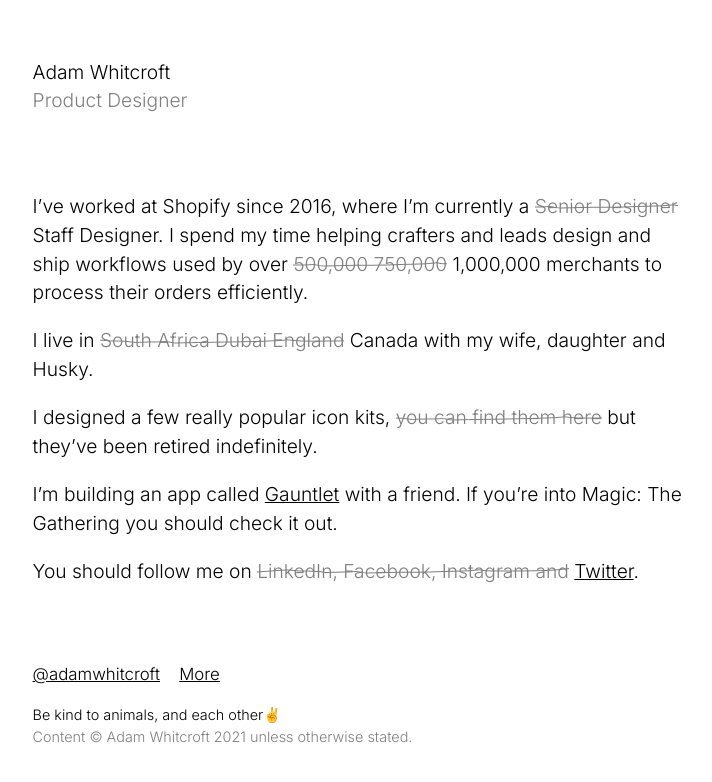
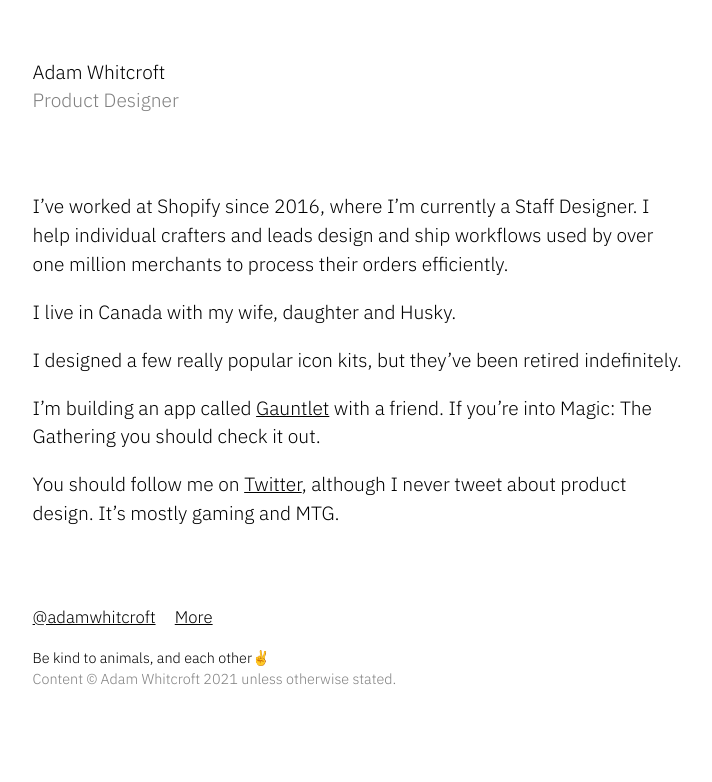
Before and after one commit to AdamWhitcroft/adamwhitcroft.github.io, a Jekyll site: the page built from index.md, in a window 1280 px wide. Shown: the top 782 px of the page, without its empty margins (281-993 px from the left). Built offline with Jekyll 4.4.1, drawn with Linux system fonts in a browser that asks for light colours.

Commit message:
cleaning up

```diff
--- a/_layouts/default.html
+++ b/_layouts/default.html
@@ -12,7 +12,7 @@
         <link rel="icon" type="image/svg+xml" href="/favicon.svg">
         <link color="#888" href="/favicon.svg" rel="mask-icon">
         <link rel="preconnect" href="https://fonts.gstatic.com">
-        <link href="https://fonts.googleapis.com/css2?family=Homemade+Apple&family=Inter:wght@300&display=swap" rel="stylesheet">
+        <link href="https://fonts.googleapis.com/css2?family=IBM+Plex+Sans:wght@300&display=swap" rel="stylesheet">
         <link rel="stylesheet" href="/css/style.css">
         <script type="text/javascript">
             window.ga=window.ga||function(){(ga.q=ga.q||[]).push(arguments)};ga.l=+new Date;
--- a/_sass/_profile-picture.scss
+++ b/_sass/_profile-picture.scss
@@ -15,7 +15,6 @@
   }
 
   figcaption {
-    font-family: $font-cursive;
     transform: rotate(92deg);
     position: absolute;
     right: -$measure;
--- a/_sass/_variables.scss
+++ b/_sass/_variables.scss
@@ -11,8 +11,7 @@
 
 /* Type */
 
-$font-sans-serif: "Inter", Verdana, Arial, sans-serif;
-$font-cursive: "Homemade Apple", cursive;
+$font-sans-serif: "IBM Plex Sans", sans-serif;
 $font-size-small: 0.875rem;
 $font-size-smallest: 0.75rem;
 
--- a/index.md
+++ b/index.md
@@ -4,12 +4,12 @@
 class: home
 ---
 
-I've worked at Shopify since 2016, where I'm currently a ~~Senior Designer~~ Staff Designer. I spend my time helping crafters and leads design and ship workflows used by over ~~500,000 750,000~~ 1,000,000 merchants to process their orders efficiently.
+I've worked at Shopify since 2016, where I'm currently a Staff Designer. I help individual crafters and leads design and ship workflows used by over one million merchants to process their orders efficiently.
 
-I live in ~~South Africa Dubai England~~ Canada with my wife, daughter and Husky.
+I live in Canada with my wife, daughter and Husky.
 
-I designed a few really popular icon kits, ~~you can find them here~~ but they've been retired indefinitely.
+I designed a few really popular icon kits, but they've been retired indefinitely.
 
 I'm building an app called [Gauntlet](http://gauntletapp.com/) with a friend. If you're into Magic: The Gathering you should check it out.
 
-You should follow me on ~~LinkedIn, Facebook, Instagram and~~ [Twitter](https://twitter.com/AdamWhitcroft).
+You should follow me on [Twitter](https://twitter.com/AdamWhitcroft), although I never tweet about product design. It's mostly gaming and MTG.
```
